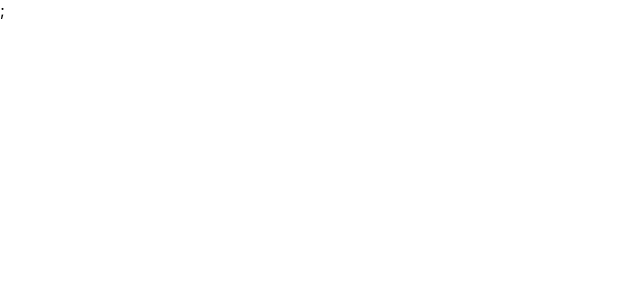
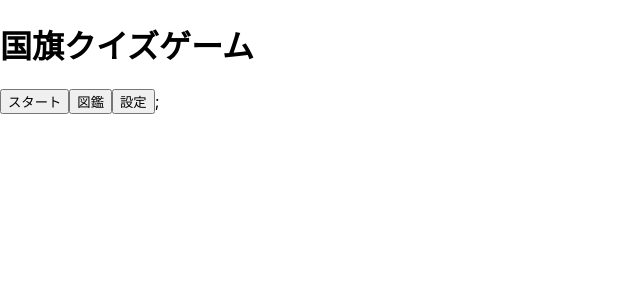
Before and after one commit to Sodalite8/quiz_game_js, a React (Create React App) app: page / in a window 1280 px wide. Shown: the top 300 px of the page, without its empty margins (0-640 px from the left). Built offline with nearby package versions, Linux system fonts and the light colour scheme.

Commit message:
make title

```diff
--- a/src/App.tsx
+++ b/src/App.tsx
@@ -9,7 +9,7 @@ function App() {
     const renderScreen = () => {
         switch(screen) {
             case SCREENS.TITLE:
-                return <Title/>;
+                return <Title screen={screen} setScreen={setScreen}/>;
             case SCREENS.OPTION:
                 return <></>;
             case SCREENS.MENU0:
--- a/src/constants.ts
+++ b/src/constants.ts
@@ -2,5 +2,6 @@ export const SCREENS = {
     TITLE: 0,
     OPTION: 1,
     MENU0: 10,
+    MENU1: 11,
     GAME0: 20
 } as const;
--- a/src/game_ja/title.tsx
+++ b/src/game_ja/title.tsx
@@ -1,9 +1,21 @@
 import React, {useState} from 'react';
+import { SCREENS } from "../constants";
 
 
-function Title() {
+interface Props {
+    screen: number;
+    setScreen: React.Dispatch<React.SetStateAction<number>>;
+}
+
+function Title(props: Props) {
     return (
         <>
+        <h1 className='Main_Title'>
+            国旗クイズゲーム
+        </h1>
+        <button onClick={() => props.setScreen(SCREENS.MENU0)}>スタート</button>
+        <button onClick={() => props.setScreen(SCREENS.MENU1)}>図鑑</button>
+        <button onClick={() => props.setScreen(SCREENS.OPTION)}>設定</button>
         </>
     );
 }
```
